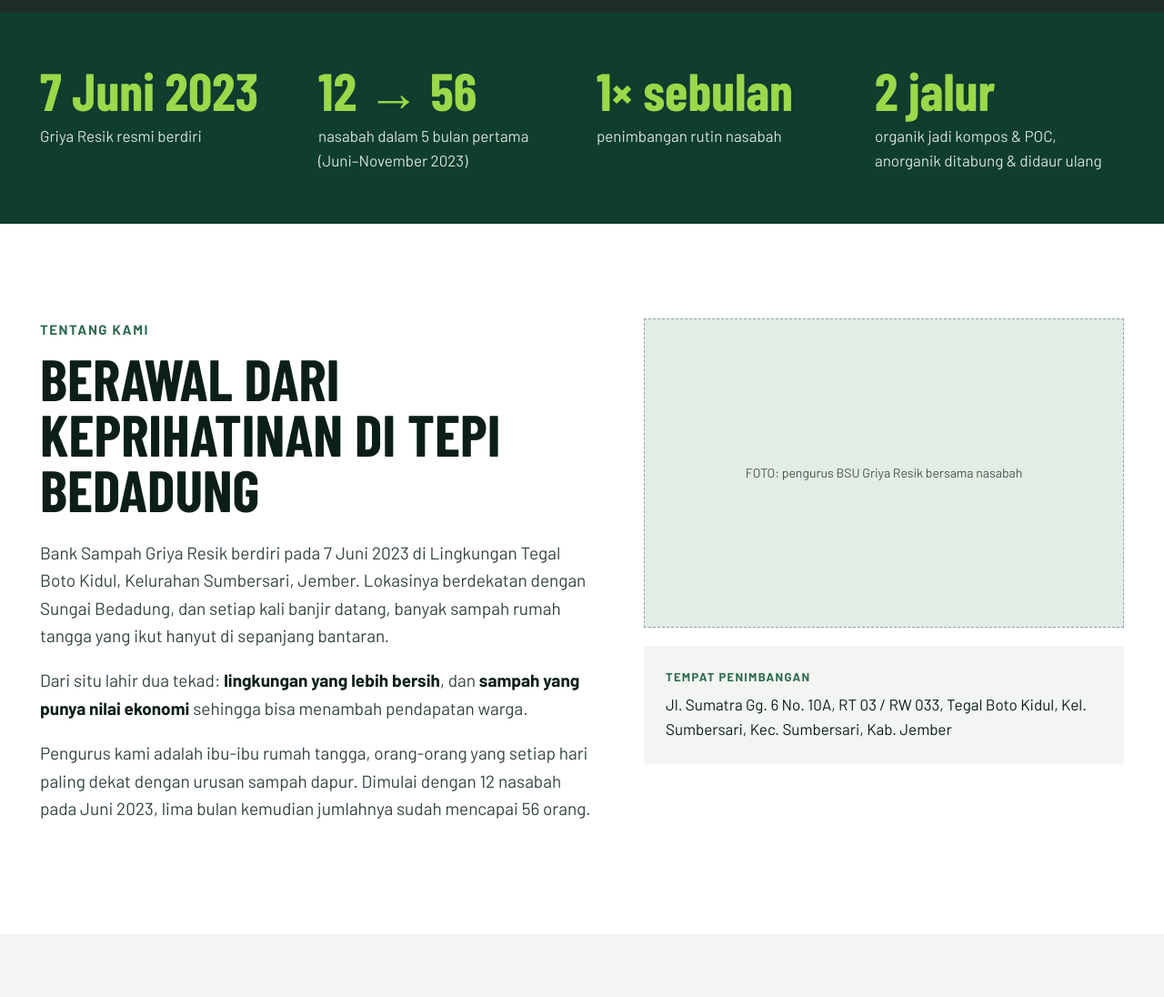
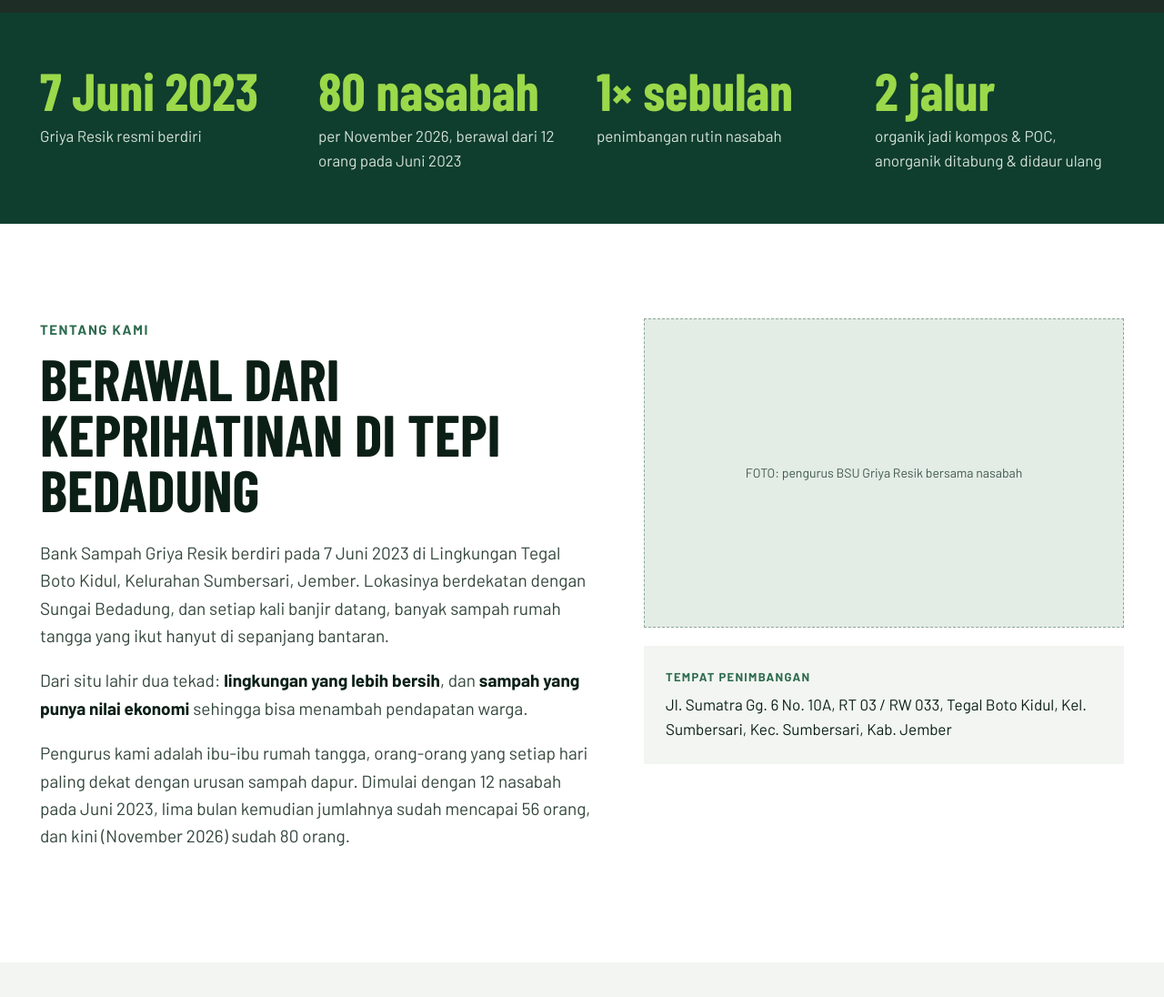
Before and after one commit to ardhiansyahfsa-maker/bsu-griya-resik, a plain HTML site: page index.html in a window 1280 px wide. Shown: the part 920-2016 px from the top of the page at 91% size. Drawn offline with nearby package versions, Linux system fonts and the light colour scheme; a web font is replaced by a local one.

Commit message:
Perbarui jumlah nasabah: 80 orang per November 2026
Co-Authored-By: Claude Opus 5.5 <noreply@anthropic.com>
Claude-Session: https://claude.ai/code/session_0181f9ABQoMDWNtexTgKYBpk

```diff
--- a/index.html
+++ b/index.html
@@ -110,7 +110,7 @@ FOTO LATAR: warga menimbang setoran sampah (foto asli BSU)
 <section aria-label="Perjalanan kami" style="background:var(--forest);color:#fff">
 <div class="wrap row" style="padding-top:56px;padding-bottom:56px;gap:32px">
 <div class="stat"><p class="num">7 Juni 2023</p><p class="lbl">Griya Resik resmi berdiri</p></div>
-<div class="stat"><p class="num">12 → 56</p><p class="lbl">nasabah dalam 5 bulan pertama (Juni–November 2023)</p></div>
+<div class="stat"><p class="num">80 nasabah</p><p class="lbl">per November 2026, berawal dari 12 orang pada Juni 2023</p></div>
 <div class="stat"><p class="num">1× sebulan</p><p class="lbl">penimbangan rutin nasabah</p></div>
 <div class="stat"><p class="num">2 jalur</p><p class="lbl">organik jadi kompos &amp; POC, anorganik ditabung &amp; didaur ulang</p></div>
 </div>
@@ -123,7 +123,7 @@ FOTO LATAR: warga menimbang setoran sampah (foto asli BSU)
 <h2 class="cond h2">Berawal dari keprihatinan di tepi Bedadung</h2>
 <p class="lead" style="margin-top:24px">Bank Sampah Griya Resik berdiri pada 7 Juni 2023 di Lingkungan Tegal Boto Kidul, Kelurahan Sumbersari, Jember. Lokasinya berdekatan dengan Sungai Bedadung, dan setiap kali banjir datang, banyak sampah rumah tangga yang ikut hanyut di sepanjang bantaran.</p>
 <p class="lead">Dari situ lahir dua tekad: <b style="color:var(--ink)">lingkungan yang lebih bersih</b>, dan <b style="color:var(--ink)">sampah yang punya nilai ekonomi</b> sehingga bisa menambah pendapatan warga.</p>
-<p class="lead">Pengurus kami adalah ibu-ibu rumah tangga, orang-orang yang setiap hari paling dekat dengan urusan sampah dapur. Dimulai dengan 12 nasabah pada Juni 2023, lima bulan kemudian jumlahnya sudah mencapai 56 orang.</p>
+<p class="lead">Pengurus kami adalah ibu-ibu rumah tangga, orang-orang yang setiap hari paling dekat dengan urusan sampah dapur. Dimulai dengan 12 nasabah pada Juni 2023, lima bulan kemudian jumlahnya sudah mencapai 56 orang, dan kini (November 2026) sudah 80 orang.</p>
 </div>
 <div style="flex:1 1 400px;min-width:0;display:flex;flex-direction:column;gap:20px">
 <div class="ph ph-light" style="height:340px">FOTO: pengurus BSU Griya Resik bersama nasabah</div>
```
